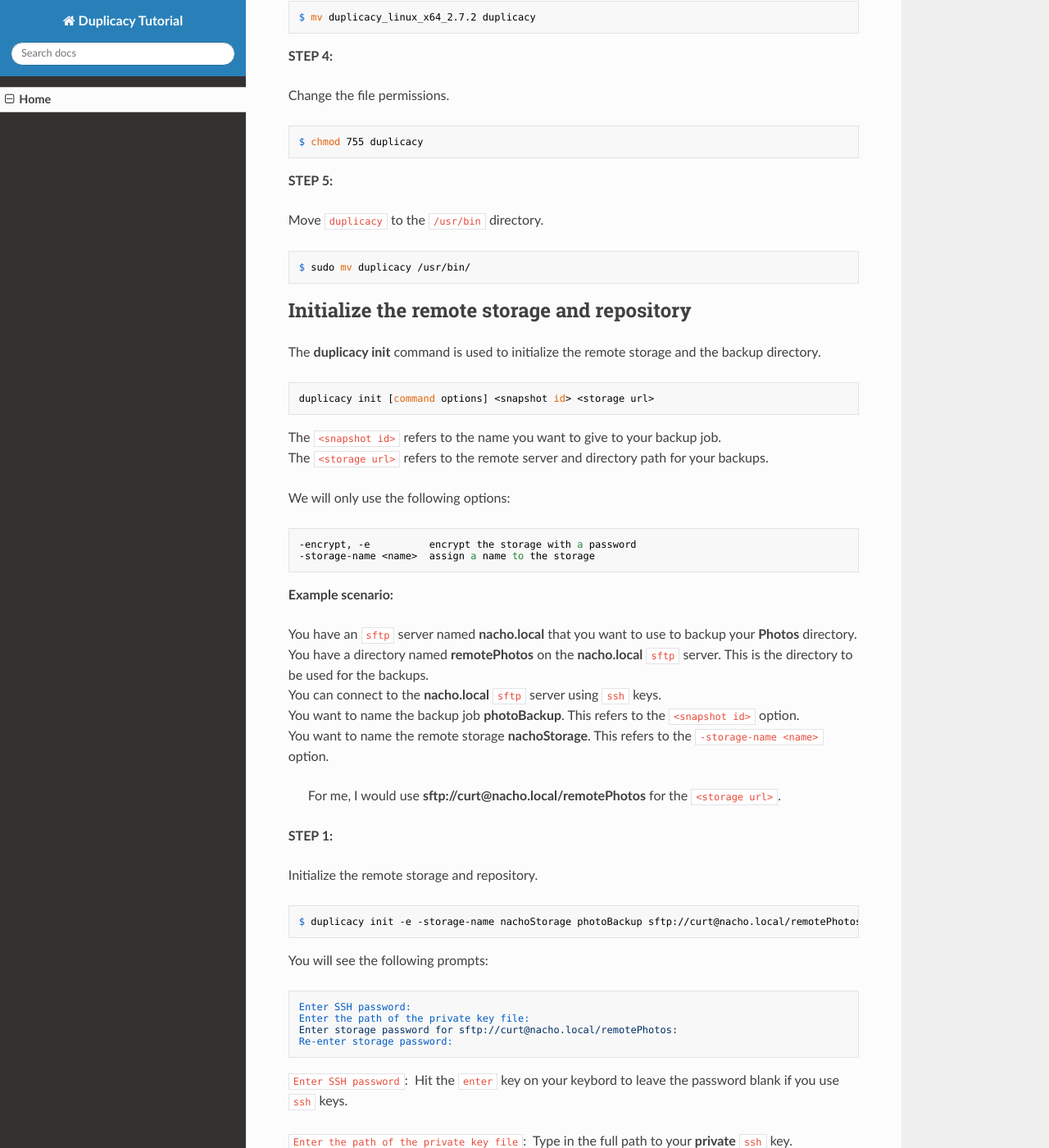
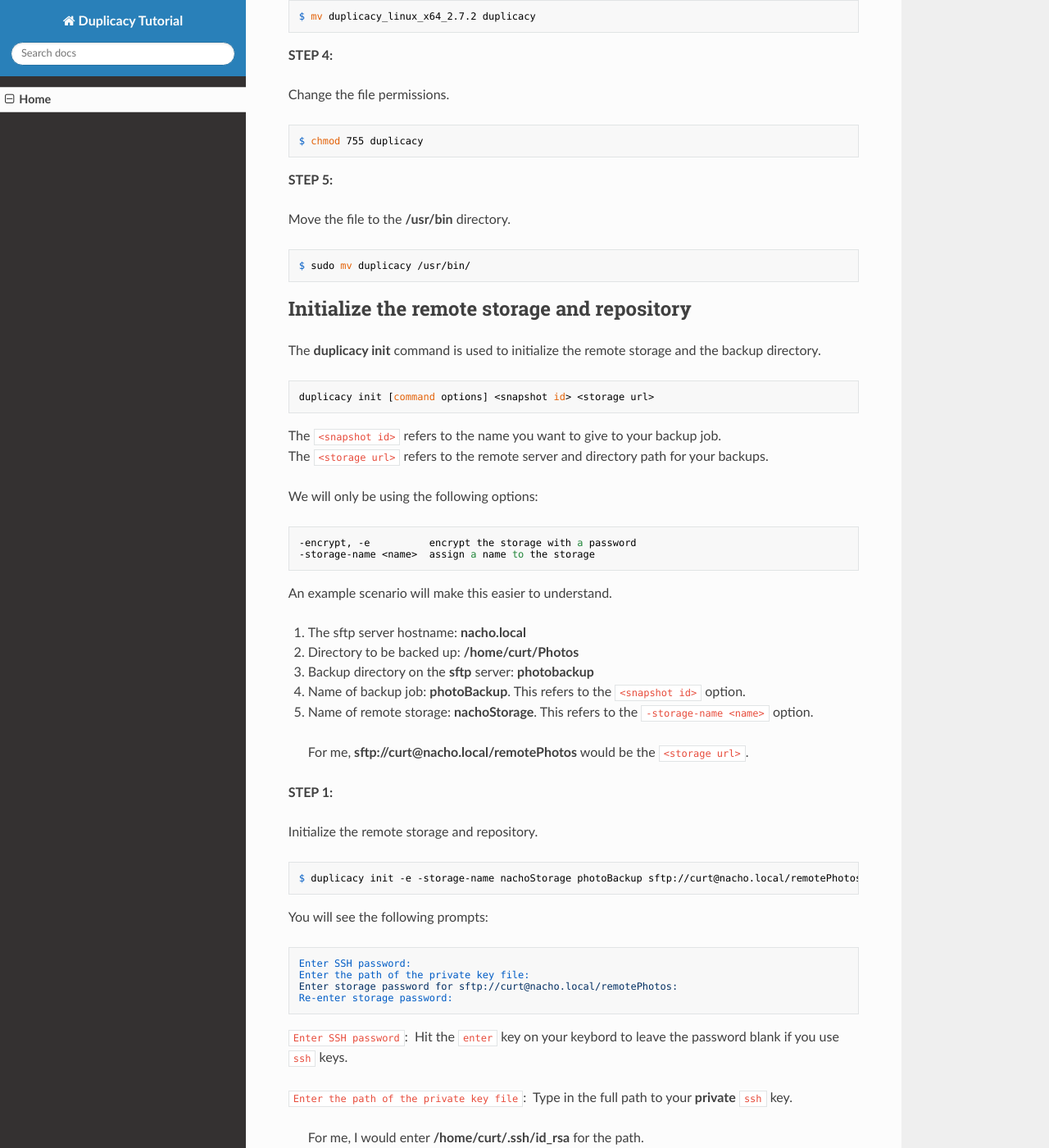
Before and after one commit to curtwarfield/duplicacy-guide, an MkDocs documentation site: the page built from docs/index.md, in a window 1280 px wide and 1400 px high, scrolled down 875 px. Shown: the whole window at 82% size. Built offline with MkDocs 1.6.1, drawn with Linux system fonts in a browser that asks for light colours; nearby versions of some CDN libraries; some of the changed text lies outside the part shown.

Commit message:
update index.md file

```diff
--- a/docs/index.md
+++ b/docs/index.md
@@ -27,7 +27,7 @@
 
 **STEP 3:**
 
-Rename the file to `duplicacy`.
+Rename the file to **duplicacy**.
 ~~~
 $ mv duplicacy_linux_x64_2.7.2 duplicacy
 ~~~
@@ -41,7 +41,7 @@
 
 **STEP 5:**
 
-Move `duplicacy` to the `/usr/bin` directory.
+Move the file to the **/usr/bin** directory.
 ~~~
 $ sudo mv duplicacy /usr/bin/
 ~~~
@@ -55,21 +55,21 @@
 The `<snapshot id>` refers to the name you want to give to your backup job.
 The `<storage url>` refers to the remote server and directory path for your backups.
 
-We will only use the following options:
+We will only be using the following options:
 ~~~
 -encrypt, -e          encrypt the storage with a password
 -storage-name <name>  assign a name to the storage
 ~~~
 
-**Example scenario:**
+An example scenario will make this easier to understand.
 
-You have an `sftp` server named **nacho.local** that you want to use to backup your **Photos** directory.
-You have a directory named **remotePhotos** on the **nacho.local** `sftp` server. This is the directory to be used for the backups.
-You can connect to the **nacho.local** `sftp` server using `ssh` keys.
-You want to name the backup job **photoBackup**. This refers to the `<snapshot id>` option.
-You want to name the remote storage **nachoStorage**. This refers to the `-storage-name <name>` option.
+1. The sftp server hostname: **nacho.local**
+2. Directory to be backed up: **/home/curt/Photos**
+3. Backup directory on the **sftp** server: **photobackup**
+4. Name of backup job: **photoBackup**. This refers to the `<snapshot id>` option.
+5. Name of remote storage: **nachoStorage**. This refers to the `-storage-name <name>` option.
 
-> For me, I would use **sftp://curt@nacho.local/remotePhotos** for the `<storage url>`.
+> For me, **sftp://curt@nacho.local/remotePhotos** would be the `<storage url>`.
 
 **STEP 1:**
 
```
Also changed, not shown: other parts of docs/index.md (+1 -1 lines).
